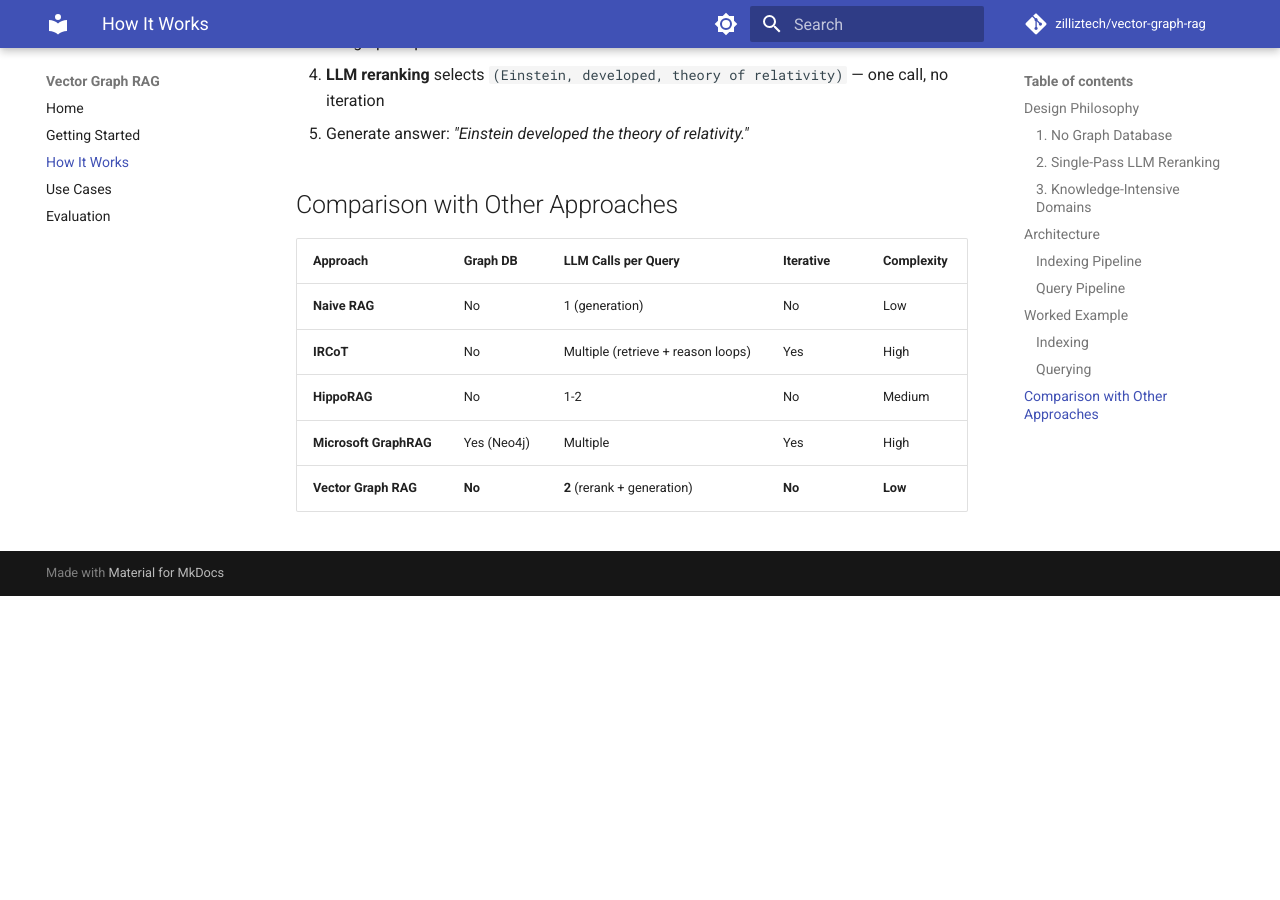
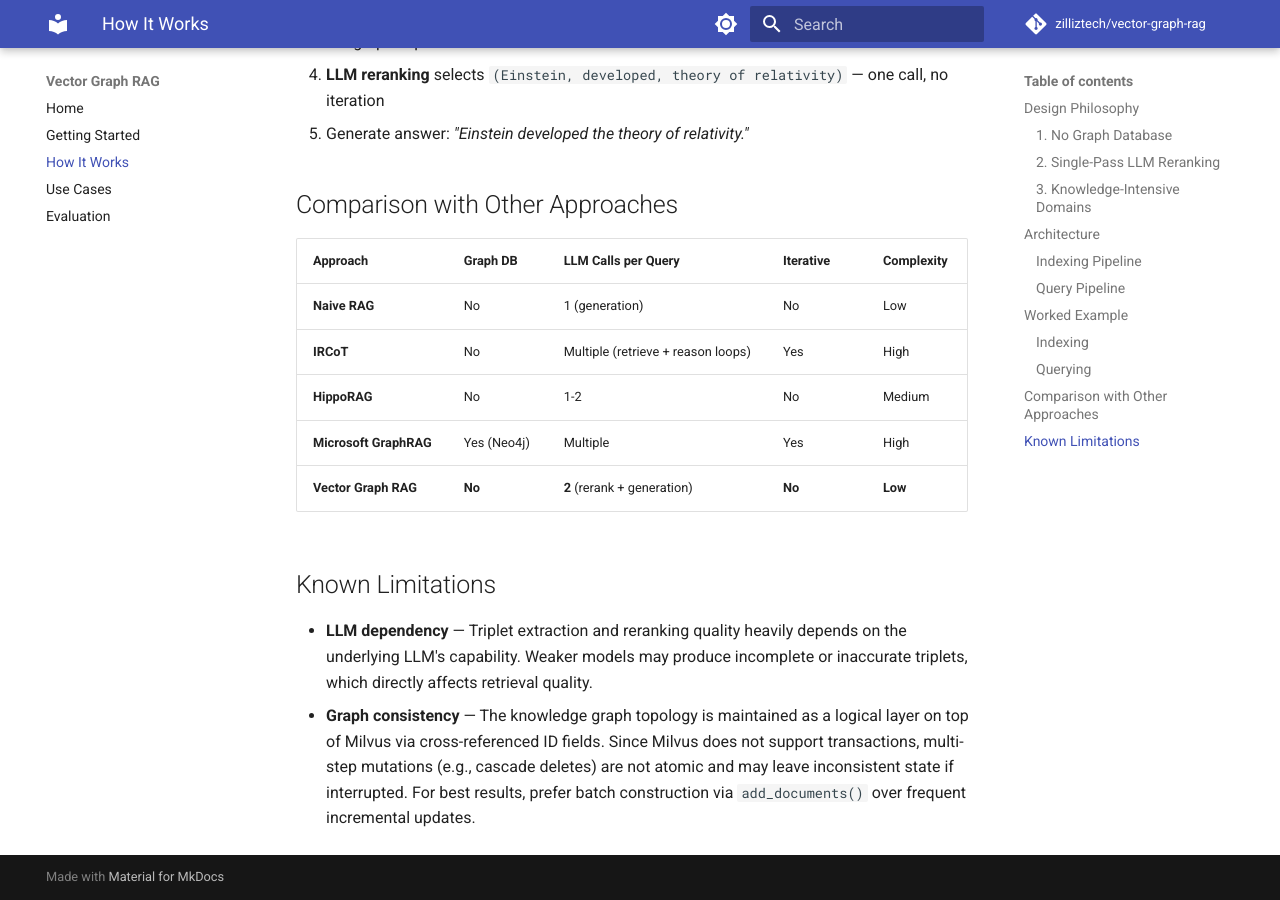
Before and after one commit to zilliztech/vector-graph-rag, an MkDocs documentation site: the page built from docs/how-it-works.md, in a window 1280 px wide and 900 px high, scrolled down 3447 px. Built offline with MkDocs 1.6.1 and Material for MkDocs 9.7.7, drawn with Linux system fonts in a browser that asks for light colours; comment, search, counter and statistics services are not loaded; before the commit the page ends 4043 px from its top, so only the background shows below that.

Commit message:
docs: add known limitations section to how-it-works
Signed-off-by: Cheney Zhang <chen.zhang@zilliz.com>

```diff
--- a/docs/how-it-works.md
+++ b/docs/how-it-works.md
@@ -113,3 +113,8 @@ flowchart TD
 | **HippoRAG** | No | 1-2 | No | Medium |
 | **Microsoft GraphRAG** | Yes (Neo4j) | Multiple | Yes | High |
 | **Vector Graph RAG** | **No** | **2** (rerank + generation) | **No** | **Low** |
+
+## Known Limitations
+
+- **LLM dependency** — Triplet extraction and reranking quality heavily depends on the underlying LLM's capability. Weaker models may produce incomplete or inaccurate triplets, which directly affects retrieval quality.
+- **Graph consistency** — The knowledge graph topology is maintained as a logical layer on top of Milvus via cross-referenced ID fields. Since Milvus does not support transactions, multi-step mutations (e.g., cascade deletes) are not atomic and may leave inconsistent state if interrupted. For best results, prefer batch construction via `add_documents()` over frequent incremental updates.
```
